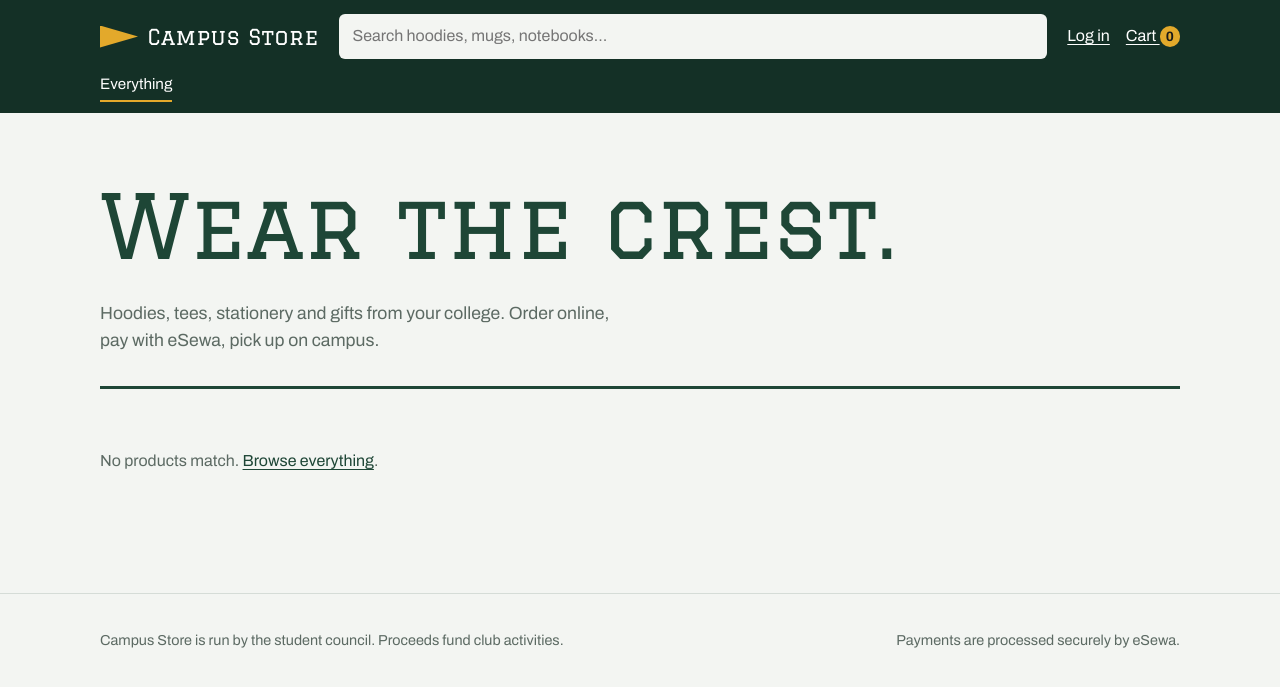
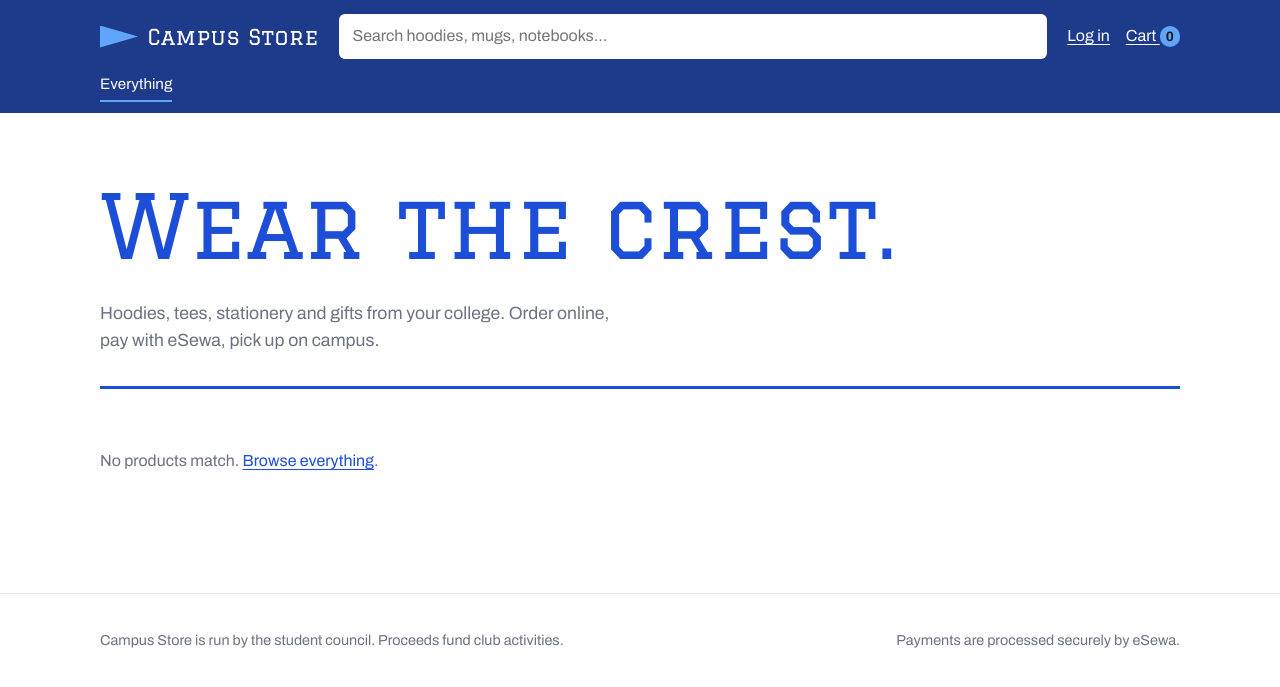
Before and after one commit to sukritipyakurel/CampusStore, a Django app: page / in a window 1280 px wide. Shown: the top 687 px of the page. Run offline with Django 5.2, Linux system fonts and the light colour scheme; data that the repository does not hold is empty.

Commit message:
Switch theme to blue palette

```diff
--- a/static/css/style.css
+++ b/static/css/style.css
@@ -1,29 +1,18 @@
-/* Campus Store — varsity felt palette */
+/* Campus Store — blue palette */
 :root {
-  --ivy: #1E4636;        /* primary: college green */
-  --ivy-deep: #143026;
-  --gold: #E3A92B;       /* pennant gold */
-  --paper: #F3F5F2;      /* page background */
-  --ink: #1C2420;
-  --muted: #5C6A63;
-  --line: #D5DCD7;
-  --brick: #B23A2E;      /* errors / sold out */
-  --esewa: #60BB46;      /* eSewa brand green for pay buttons */
+  --ivy: #1D4ED8;        /* main blue: buttons, links, headings */
+  --ivy-deep: #1E3A8A;   /* dark blue: header bar, button hover */
+  --gold: #60A5FA;       /* light blue: accents, cart badge, focus ring */
+  --paper: #FFFFFF;      /* page background: white */
+  --ink: #1F2937;        /* body text */
+  --muted: #6B7280;      /* secondary text */
+  --line: #E5E7EB;       /* borders */
+  --brick: #DC2626;      /* errors / sold out */
+  --esewa: #60BB46;      /* keep: eSewa's brand green */
   --radius: 6px;
   --font-body: "Archivo", "Helvetica Neue", Arial, sans-serif;
   --font-display: "Graduate", "Rockwell", Georgia, serif;
   color-scheme: light;
-}
-@media (prefers-color-scheme: dark) {
-  :root {
-    --paper: #121815;
-    --ink: #E7ECE9;
-    --muted: #9DABA4;
-    --line: #2C3732;
-    --ivy: #3E8A68;
-    --ivy-deep: #0C1A14;
-    color-scheme: dark;
-  }
 }
 
 * { box-sizing: border-box; }
@@ -75,7 +64,7 @@ main.wrap { padding-top: 1.75rem; padding-bottom: 3rem; min-height: 60vh; }
 .thumb { aspect-ratio: 4 / 5; width: 100%; object-fit: cover; border-radius: var(--radius); background: var(--line); }
 .patch { display: grid; place-items: center; background: var(--ivy); color: var(--gold); font-family: var(--font-display); font-size: 4.5rem;
   background-image: radial-gradient(rgba(255,255,255,.06) 1px, transparent 1px); background-size: 6px 6px; }
-.patch span { border: 3px dashed rgba(227,169,43,.55); border-radius: 50%; width: 1.6em; height: 1.6em; display: grid; place-items: center; }
+.patch span { border: 3px dashed rgba(96,165,250,.55); border-radius: 50%; width: 1.6em; height: 1.6em; display: grid; place-items: center; }
 .card-title { font-size: 1rem; font-weight: 500; margin: .6rem 0 .15rem; }
 .card-link:hover .card-title { text-decoration: underline; }
 .card-meta { display: flex; gap: .5rem; align-items: center; margin: 0; }
@@ -132,8 +121,8 @@ input, select, textarea { font: inherit; color: var(--ink); background: var(--pa
 
 /* Status / messages */
 .messages { list-style: none; padding: 0; margin: 0 0 1.25rem; }
-.msg { padding: .75rem 1rem; border-radius: var(--radius); border-left: 4px solid var(--ivy); background: rgba(30,70,54,.08); margin-bottom: .5rem; }
-.msg-error { border-color: var(--brick); background: rgba(178,58,46,.08); }
+.msg { padding: .75rem 1rem; border-radius: var(--radius); border-left: 4px solid var(--ivy); background: rgba(29,78,216,.08); margin-bottom: .5rem; }
+.msg-error { border-color: var(--brick); background: rgba(220,38,38,.08); }
 .status { display: inline-block; font-weight: 500; }
 .status-paid, .status-shipped { color: var(--ivy); }
 .status-failed, .status-cancelled { color: var(--brick); }
```
